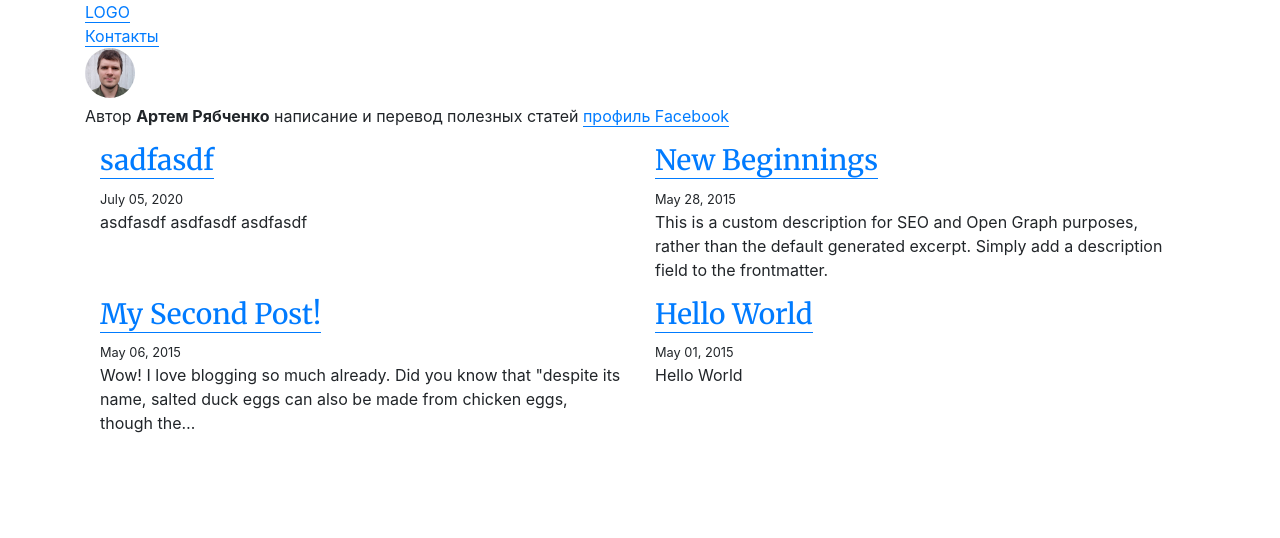
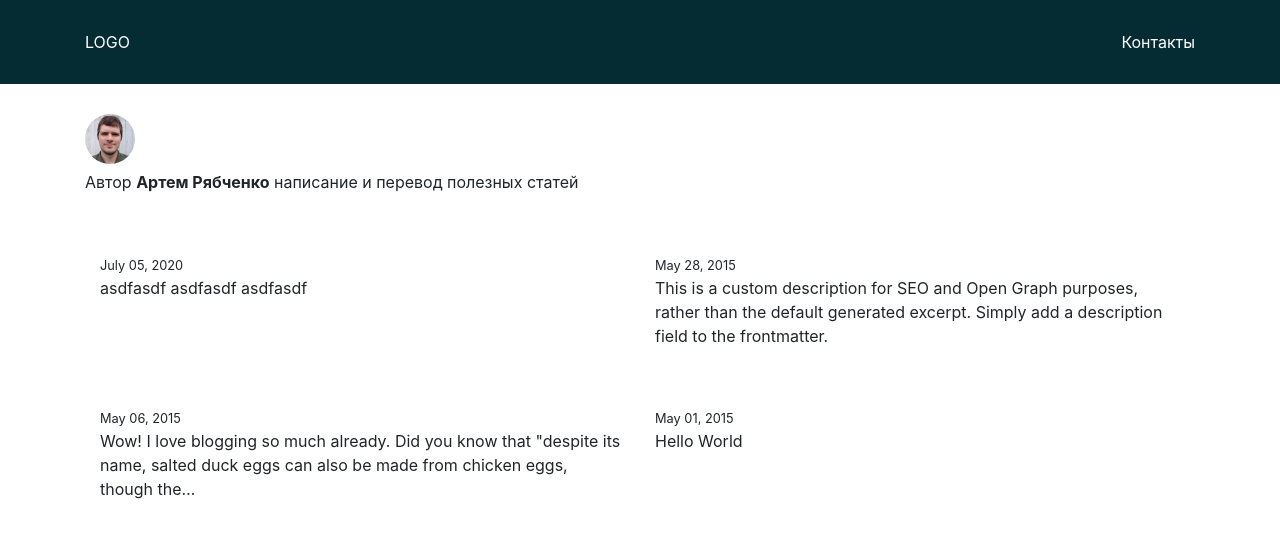
Before and after one commit to ArtsiomRabchanka/gatsby-netlify, a Gatsby site: page / in a window 1280 px wide. Built offline with nearby package versions, Linux system fonts and the light colour scheme; Gatsby itself is replaced by a stand-in of ours; some packages are replaced by stand-ins of ours.

Commit message:
header styles

```diff
--- a/src/components/header.js
+++ b/src/components/header.js
@@ -4,12 +4,14 @@ import { Link } from "gatsby"
 const Header = () => {
 
   return (
-    <div>
-      <logo><Link to={'/'}>LOGO</Link></logo>
-      <nav>
-        <Link to={'/contact'}>Контакты</Link>
-      </nav>
-    </div>
+    <header>
+      <div className="container">
+        <logo><Link to={'/'}>LOGO</Link></logo>
+        <nav>
+          <Link to={'/contact'}>Контакты</Link>
+        </nav>
+      </div>
+    </header>
   )
 }
 
--- a/src/components/layout.js
+++ b/src/components/layout.js
@@ -5,9 +5,9 @@ import Header from "./header"
 const Layout = ({ location, title, children }) => {
 
   return (
-    <div className="container">
+    <div>
       <Header/>
-      <main>{children}</main>
+      <main className="container">{children}</main>
     </div>
   )
 }
--- a/src/pages/index.js
+++ b/src/pages/index.js
@@ -20,14 +20,14 @@ const BlogIndex = ({ data, location }) => {
             const title = node.frontmatter.title || node.fields.slug
             return (
               <article className="col-md-6" key={node.fields.slug}>
-                <header>
+                <div>
                   <h3>
                     <Link to={node.fields.slug}>
                       {title}
                     </Link>
                   </h3>
                   <small>{node.frontmatter.date}</small>
-                </header>
+                </div>
                 <section>
                   <p
                     dangerouslySetInnerHTML={{
--- a/src/styles/styles.scss
+++ b/src/styles/styles.scss
@@ -1 +1,23 @@
 @import "bootstrap/bootstrap.scss";
+@import "styles/variables.scss";
+
+a {
+  color: white;
+  text-decoration: none;
+  box-shadow: none;
+  &:hover {
+    color: white;
+    text-decoration: none;
+    box-shadow: none;
+  }
+}
+
+header {
+  background-color: $header-color;
+  margin-bottom: 30px;
+  & > div {
+    display: flex;
+    justify-content: space-between;
+    padding: 30px 0;
+  }
+}
--- /dev/null
+++ b/src/styles/styles/variables.scss
@@ -0,0 +1 @@
+$header-color: #062c33;
```
